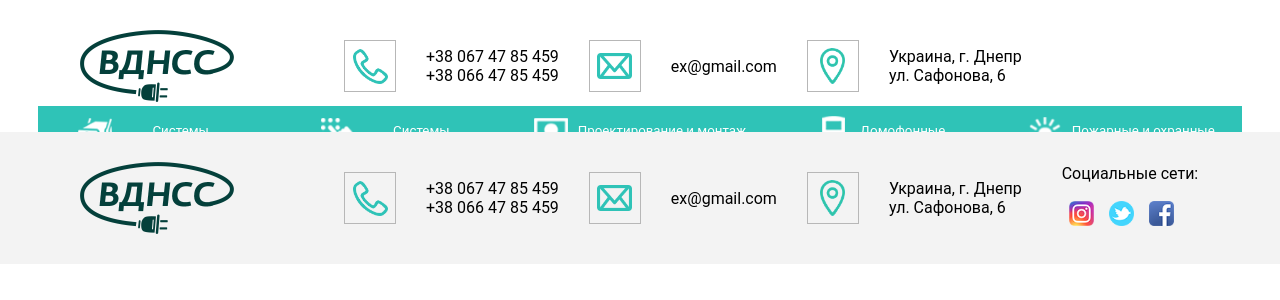
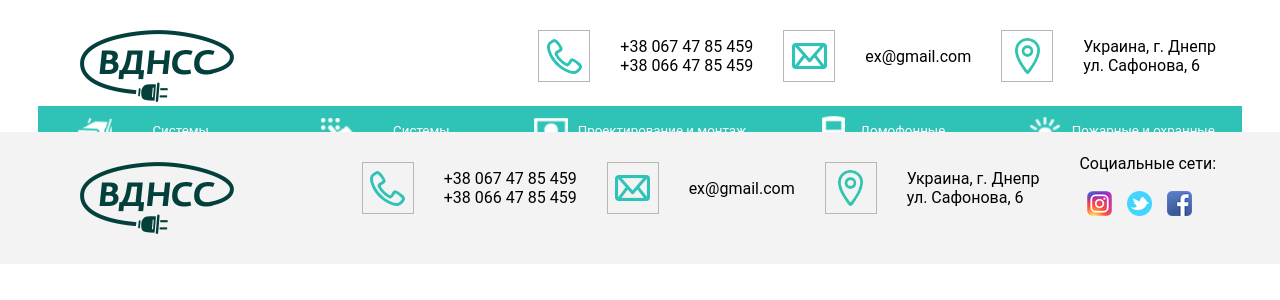
Before and after one commit to irinache/VDNSS, a Vue app: page /alarm in a window 1280 px wide. Shown: the top 300 px of the page. Built offline with nearby package versions, Linux system fonts and the light colour scheme.

Commit message:
Fix adaptability

```diff
--- a/src/components/ContactForm.vue
+++ b/src/components/ContactForm.vue
@@ -104,4 +104,10 @@
 			margin:auto;
 		}
 	}
+
+  @media screen and (max-width: 700px) {
+    form{
+
+		}
+  }
 </style>
--- a/src/components/Contacts.vue
+++ b/src/components/Contacts.vue
@@ -76,7 +76,7 @@
 	.info{
 		display:inline-block;
 		margin-left: 5%;
-		width: 35%;
+		width: 350px;
 		text-align: left;
 		font-family: 'Roboto', serif;
 		vertical-align:top;
--- a/src/components/Footer.vue
+++ b/src/components/Footer.vue
@@ -52,11 +52,11 @@
      vertical-align: middle;
   }
   .contacts{
-  //  margin-bottom: 50px;
-  //  text-align: right;
     display: inline-block;
     vertical-align: middle;
-
+    float: right;  //
+    //margin:auto;
+    margin-right: 5%; //
    // margin:auto;
   }
   .contact{
@@ -64,15 +64,13 @@
   }
   .icon{
     display: inline-block;
-    vertical-align: middle;
     width: 50px;
     height: 50px;
     border: 1px solid $grey;
-    margin:auto;
-    margin-right: 30px;
-    margin-left: 30px;
+    margin: 30px;
     background-repeat: no-repeat;
     background-position: center;
+    vertical-align: middle;
   }
   .phone{
     background-image: url("../assets/images/phone.png");
@@ -126,12 +124,14 @@
     background-image: url("../assets/images/facebook.png");
     background-size: 25px;
   }
-   @media screen and (max-width: 1216px) {
+   @media screen and (max-width: 1277px) {
     .contacts{
       display:block;
       margin:auto;
       text-align:center;
       margin-bottom: 30px;
+      float: none;  //
+      margin-right: 0; //
     }
     .contact{
       margin:30px;
--- a/src/components/Header.vue
+++ b/src/components/Header.vue
@@ -47,13 +47,14 @@
      background-image: url("../assets/images/logo.png");
      display: inline-block;
      vertical-align: middle;
-  }
+   }
   .contacts{
-  //  margin-bottom: 50px;
-  //  text-align: right;
+        float: right;  //
+    margin-right: 5%; //
     display: inline-block;
+
     vertical-align: middle;
-   // margin:auto;
+    //text-align: right;
   }
   .contact{
      display: inline-block;
@@ -94,7 +95,8 @@
       margin-bottom: 50px;
       display:block;
       text-align:center;
-
+      float: none;  //
+      margin-right: 0; //
     }
     #logo{
       margin:auto;
--- a/src/components/StatisticsBlock.vue
+++ b/src/components/StatisticsBlock.vue
@@ -81,7 +81,7 @@
 		//height: 350px;
 	}
 	li{
-		width: 150px;
+		width: 15%;
 		height:250px;
 		display:inline-block;
 		padding: 30px;
--- a/src/components/TasksBlock.vue
+++ b/src/components/TasksBlock.vue
@@ -1,5 +1,5 @@
 <template>
-	<div class="block">
+	<div class="block tasks">
 		<div class="list">
 			<h2 class="left">МЫ РЕШАЕМ ЗАДАЧИ</h2>
 			<ul>
@@ -47,7 +47,6 @@
 
 <style lang="scss" scoped>
 @import "../assets/styles/index.scss";
-
 	.list{
 		display: inline-block;
 		width: 45%;
@@ -58,6 +57,7 @@
 		height: 400px;
 		background-image:  url("../assets/images/tasks_img.png");
 		background-position: center;
+		background-size: cover;
 		background-repeat: no-repeat;
 	}
 	ul{
--- a/src/components/WhyWeBlock.vue
+++ b/src/components/WhyWeBlock.vue
@@ -54,6 +54,7 @@
 		height: 380px;
 		background-image:  url("../assets/images/why_we_img.png");
 		background-position: center;
+		background-size: cover;
 		background-repeat: no-repeat;
 	}
 	.article{
```
Also changed, not shown: 7 other files (tests, documents, lock files or other folders).
